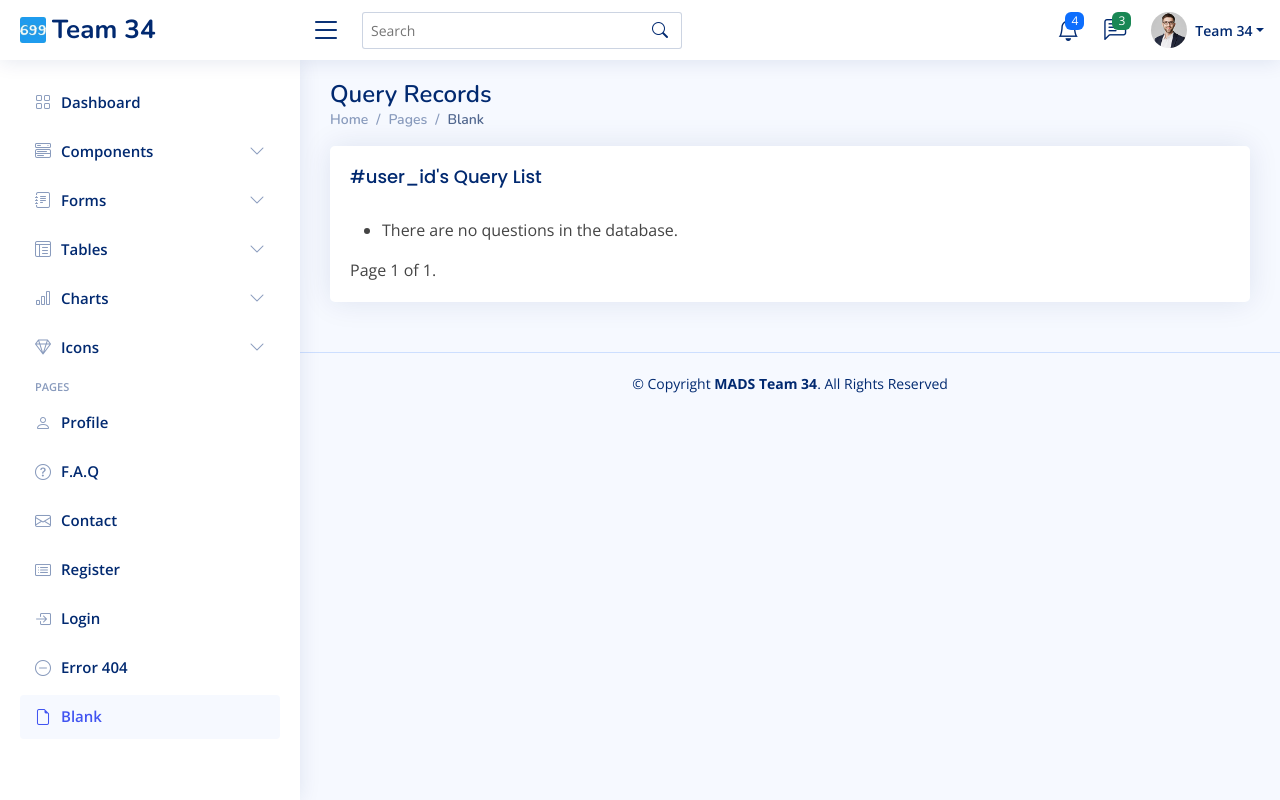
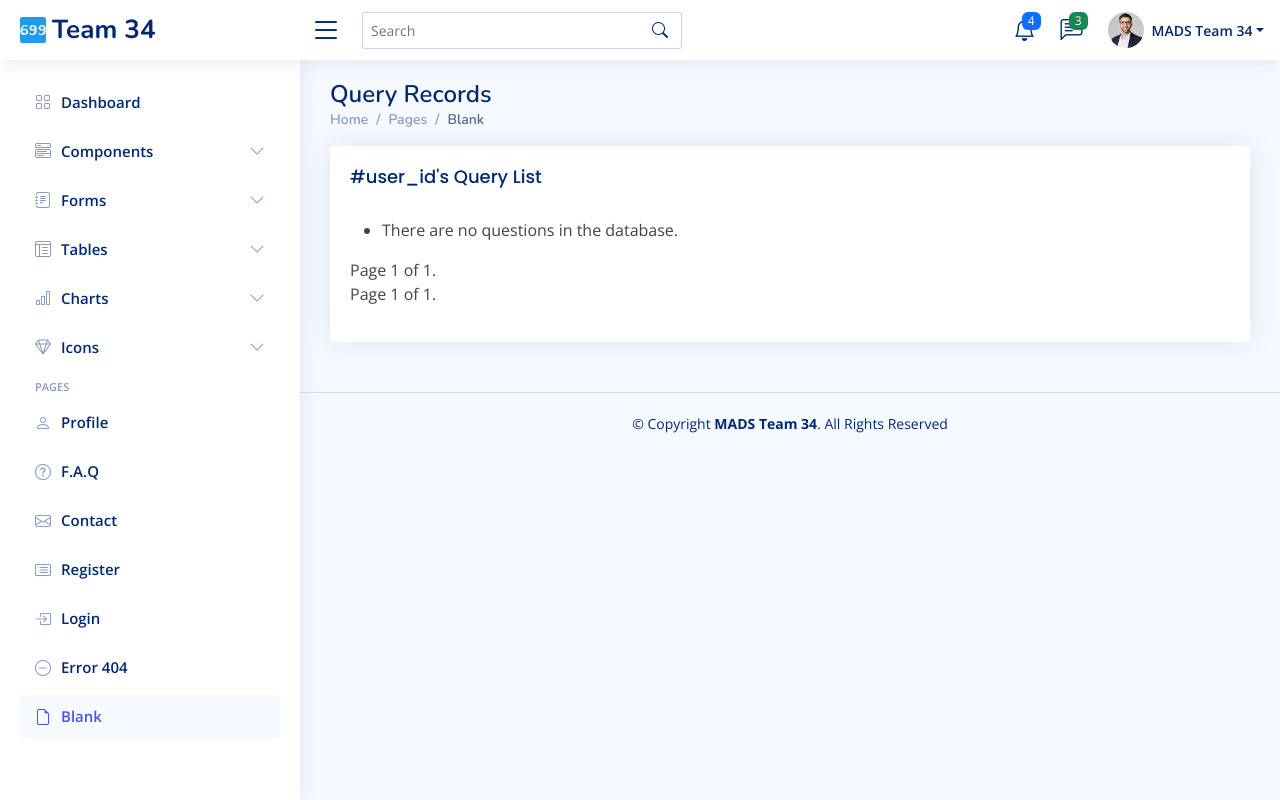
Before and after one commit to Wenjun-Mao/siads699, a Django app: page /example2_list/ in a window 1280 px wide. Run offline with Django 4.2, Linux system fonts and the light colour scheme; data that the repository does not hold is empty; some libraries are stand-ins or nearby versions.

Commit message:
update pagination1

```diff
--- a/siads699/example2/templates/example2/question_list.html
+++ b/siads699/example2/templates/example2/question_list.html
@@ -35,7 +35,6 @@
             </ul>
           </p>
 
-
           <div class="pagination">
               <span class="step-links">
                   {% if page_obj.has_previous %}
@@ -53,6 +52,32 @@
                   {% endif %}
               </span>
           </div>
+
+
+          <nav aria-label="Page navigation">
+            <ul class="pagination">
+              <li class="page-item">
+                {% if page_obj.has_previous %}
+                    <a class="page-link" href="?page=1">&laquo; first</a>
+                    <a class="page-link" href="?page={{ page_obj.previous_page_number }}">previous</a>
+                {% endif %}
+              </li>
+
+              <li class="page-item">
+                  Page {{ page_obj.number }} of {{ page_obj.paginator.num_pages }}.
+              </li>
+
+              <li class="page-item">
+                {% if page_obj.has_next %}
+                    <a class="page-link" href="?page={{ page_obj.next_page_number }}">next</a>
+                    <a class="page-link" href="?page={{ page_obj.paginator.num_pages }}">last &raquo;</a>
+                {% endif %}
+              </li>
+            </ul>
+          </nav><!-- End Pagination with icons -->
+
+
+
         </div>
       </div>
 
--- a/siads699/templates/base_dashboard.html
+++ b/siads699/templates/base_dashboard.html
@@ -176,7 +176,7 @@
 
           <a class="nav-link nav-profile d-flex align-items-center pe-0" href="#" data-bs-toggle="dropdown">
             <img src="{% static 'img/profile-img.jpg' %}" alt="Profile" class="rounded-circle">
-            <span class="d-none d-md-block dropdown-toggle ps-2">Team 34</span>
+            <span class="d-none d-md-block dropdown-toggle ps-2">MADS Team 34</span>
           </a><!-- End Profile Iamge Icon -->
 
           <ul class="dropdown-menu dropdown-menu-end dropdown-menu-arrow profile">
```
